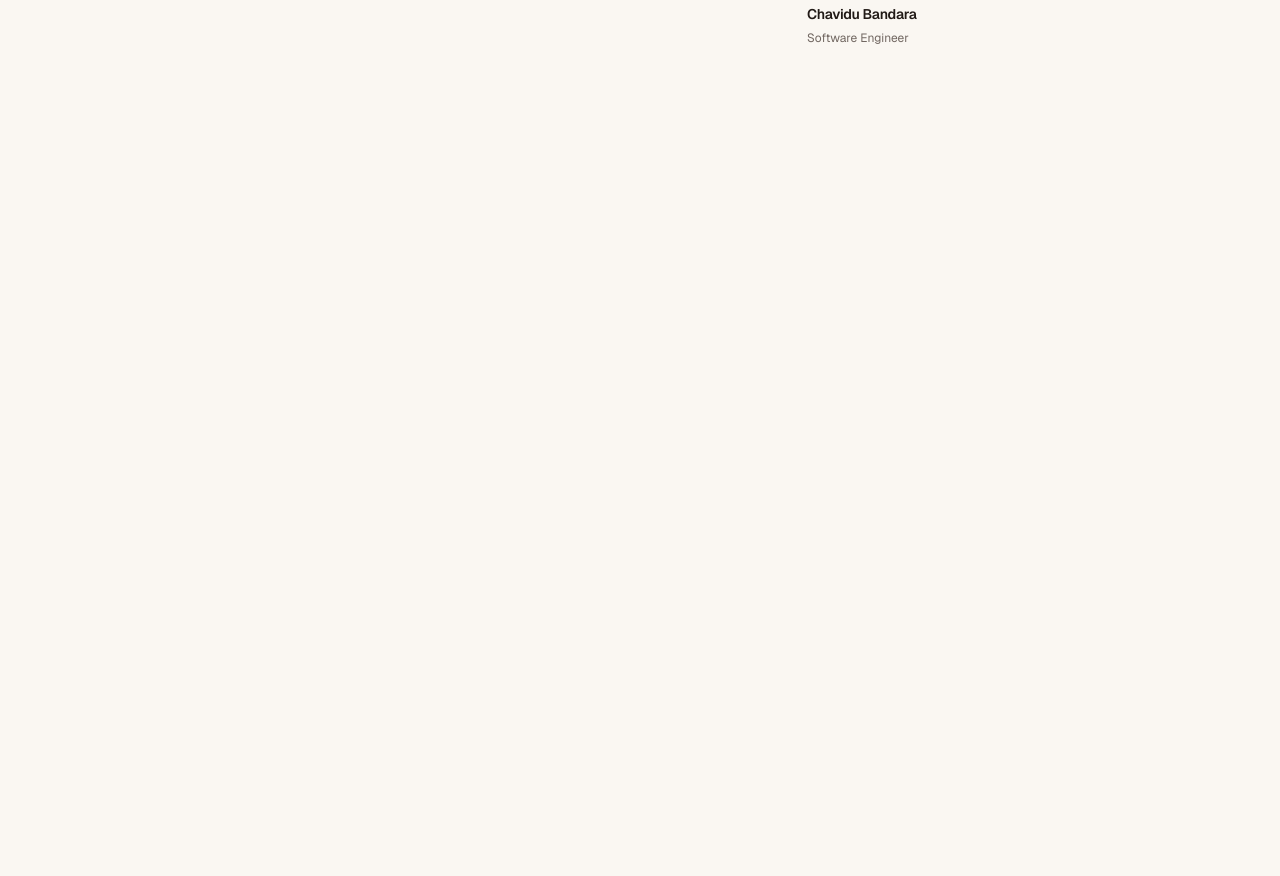
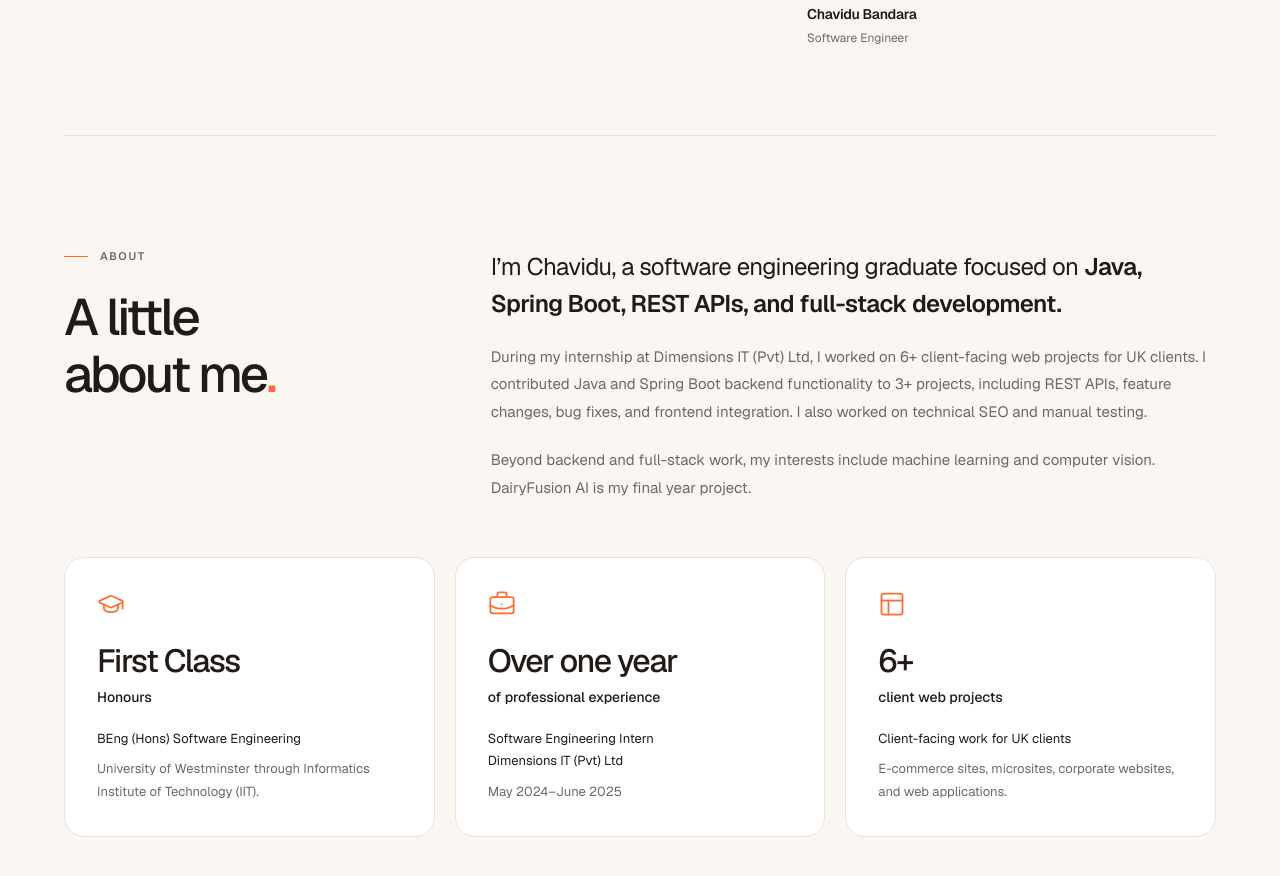
Before and after one commit to ChaviduBandara/Portfolio, a Next.js app: page / in a window 1280 px wide. Shown: the part 700-1576 px from the top of the page. Before the commit the page ends 835 px from the top, so only its background shows below. Built offline with nearby package versions, Linux system fonts and the light colour scheme.

Commit message:
add the header section

```diff
--- a/src/app/page.tsx
+++ b/src/app/page.tsx
@@ -1,4 +1,5 @@
 import { SiteHeader } from "@/components/layout/site-header";
+import { About } from "@/components/sections/about";
 import { Hero } from "@/components/sections/hero";
 
 export default function Home() {
@@ -7,6 +8,7 @@ export default function Home() {
       <SiteHeader />
       <main id="main-content" tabIndex={-1}>
         <Hero />
+        <About />
       </main>
     </>
   );
--- a/src/components/layout/site-header.module.css
+++ b/src/components/layout/site-header.module.css
@@ -31,6 +31,33 @@
   font-weight: 550;
   letter-spacing: -0.02em;
   transition: color 200ms ease;
+}
+
+.controls {
+  display: flex;
+  flex-shrink: 0;
+  align-items: center;
+  gap: clamp(0.5rem, 2.5vw, 1.5rem);
+}
+
+.navLink {
+  display: inline-flex;
+  min-height: 2.75rem;
+  align-items: center;
+  padding-inline: 0.25rem;
+  border-radius: 0.25rem;
+  color: var(--muted);
+  font-size: 0.875rem;
+  font-weight: 500;
+  text-decoration-color: var(--accent);
+  text-underline-offset: 0.4rem;
+  transition: color 200ms ease;
+}
+
+.navLink:hover,
+.navLink:focus-visible {
+  color: var(--foreground);
+  text-decoration-line: underline;
 }
 
 .skipLink {
@@ -69,3 +96,9 @@
     gap: 0.75rem;
   }
 }
+
+@media (max-width: 359px) {
+  .name {
+    display: none;
+  }
+}
--- a/src/components/layout/site-header.tsx
+++ b/src/components/layout/site-header.tsx
@@ -13,7 +13,12 @@ export function SiteHeader() {
           <span className={styles.monogram} aria-hidden="true">cb<span>.</span></span>
           <span className={styles.name}>Chavidu Bandara</span>
         </Link>
-        <ThemeToggle />
+        <div className={styles.controls}>
+          <nav aria-label="Main navigation">
+            <a className={styles.navLink} href="#about">About</a>
+          </nav>
+          <ThemeToggle />
+        </div>
       </div>
     </header>
   );
--- /dev/null
+++ b/src/components/sections/about.module.css
@@ -0,0 +1,184 @@
+.about {
+  padding-block: 6rem 7rem;
+  border-top: 1px solid var(--border);
+  scroll-margin-top: 2rem;
+}
+
+.introduction {
+  display: grid;
+  grid-template-columns: minmax(0, 1fr) minmax(0, 2fr);
+  gap: clamp(2rem, 5vw, 5rem);
+  align-items: start;
+}
+
+.eyebrow {
+  display: flex;
+  align-items: center;
+  gap: 0.75rem;
+  margin-bottom: 1.5rem;
+  color: var(--muted);
+  font-size: 0.6875rem;
+  font-weight: 550;
+  letter-spacing: 0.15em;
+  text-transform: uppercase;
+}
+
+.eyebrow::before {
+  width: 1.5rem;
+  height: 1px;
+  background: var(--accent);
+  content: "";
+}
+
+.title {
+  font-size: clamp(2.5rem, 4vw, 3.5rem);
+  font-weight: 450;
+  line-height: 1.12;
+  letter-spacing: -0.055em;
+}
+
+.title span {
+  color: var(--accent);
+}
+
+.copy {
+  max-width: 46rem;
+  color: var(--muted);
+  font-size: 0.9375rem;
+  line-height: 1.85;
+}
+
+.copy p + p {
+  margin-top: 1.25rem;
+}
+
+.copy .lead {
+  color: var(--foreground);
+  font-size: clamp(1.25rem, 2vw, 1.5rem);
+  line-height: 1.55;
+  letter-spacing: -0.025em;
+}
+
+.lead strong {
+  font-weight: 550;
+}
+
+.highlights {
+  display: grid;
+  grid-template-columns: repeat(3, minmax(0, 1fr));
+  gap: 1.25rem;
+  margin-top: 3.5rem;
+  list-style: none;
+}
+
+.highlight {
+  min-width: 0;
+}
+
+.card {
+  height: 100%;
+  padding: clamp(1.5rem, 2.5vw, 2rem);
+  border: 1px solid var(--border);
+  border-radius: 1.25rem;
+  background: var(--surface);
+  transition: border-color 250ms ease, transform 250ms ease, box-shadow 250ms ease;
+}
+
+.icon {
+  width: 1.75rem;
+  height: 1.75rem;
+  margin-bottom: 1.5rem;
+  color: var(--accent);
+}
+
+.cardTitle {
+  margin-bottom: 1.25rem;
+}
+
+.metric {
+  display: block;
+  font-size: clamp(1.5rem, 2.5vw, 2rem);
+  font-weight: 500;
+  line-height: 1.2;
+  letter-spacing: -0.045em;
+}
+
+.label {
+  display: block;
+  margin-top: 0.375rem;
+  font-size: 0.875rem;
+  font-weight: 500;
+  line-height: 1.5;
+}
+
+.detail,
+.note {
+  font-size: 0.8125rem;
+  line-height: 1.75;
+}
+
+.note {
+  margin-top: 0.5rem;
+  color: var(--muted);
+}
+
+@media (hover: hover) {
+  .card:hover {
+    border-color: color-mix(in srgb, var(--accent) 55%, var(--border));
+  }
+}
+
+@media (hover: hover) and (prefers-reduced-motion: no-preference) {
+  .card:hover {
+    transform: translateY(-4px);
+    box-shadow: 0 12px 28px -20px color-mix(in srgb, var(--foreground) 25%, transparent);
+  }
+}
+
+/* Scroll effects enhance supported browsers; content is always fully visible. */
+@supports (animation-timeline: view()) {
+  @media (prefers-reduced-motion: no-preference) {
+    .introduction,
+    .highlight {
+      animation: arrive linear both;
+      animation-timeline: view();
+      animation-range: entry 0% entry 100%;
+    }
+  }
+}
+
+@keyframes arrive {
+  from {
+    transform: translateY(16px);
+  }
+
+  to {
+    transform: translateY(0);
+  }
+}
+
+@media (max-width: 959px) {
+  .about {
+    padding-block: 4.5rem 5rem;
+  }
+
+  .introduction {
+    grid-template-columns: minmax(0, 1fr);
+    gap: 2rem;
+  }
+
+  .highlights {
+    gap: 1rem;
+    margin-top: 2.5rem;
+  }
+}
+
+@media (max-width: 699px) {
+  .about {
+    padding-block: 3.5rem 4rem;
+  }
+
+  .highlights {
+    grid-template-columns: minmax(0, 1fr);
+  }
+}
--- /dev/null
+++ b/src/components/sections/about.tsx
@@ -0,0 +1,82 @@
+import { BriefcaseBusiness, GraduationCap, PanelsTopLeft } from "lucide-react";
+import styles from "./about.module.css";
+
+export function About() {
+  return (
+    <section
+      id="about"
+      className={`page-container ${styles.about}`}
+      aria-labelledby="about-heading"
+    >
+      <div className={styles.introduction}>
+        <div>
+          <p className={styles.eyebrow}>About</p>
+          <h2 id="about-heading" className={styles.title}>
+            A little<br />about me<span>.</span>
+          </h2>
+        </div>
+
+        <div className={styles.copy}>
+          <p className={styles.lead}>
+            I’m Chavidu, a software engineering graduate focused on{" "}
+            <strong>Java, Spring Boot, REST APIs, and full-stack development.</strong>
+          </p>
+          <p>
+            During my internship at Dimensions IT (Pvt) Ltd, I worked on 6+ client-facing
+            web projects for UK clients. I contributed Java and Spring Boot backend
+            functionality to 3+ projects, including REST APIs, feature changes, bug fixes,
+            and frontend integration. I also worked on technical SEO and manual testing.
+          </p>
+          <p>
+            Beyond backend and full-stack work, my interests include machine learning
+            and computer vision. DairyFusion AI is my final year project.
+          </p>
+        </div>
+      </div>
+
+      <ul className={styles.highlights} aria-label="Career highlights">
+        <li className={styles.highlight}>
+          <div className={styles.card}>
+            <GraduationCap className={styles.icon} aria-hidden="true" strokeWidth={1.5} />
+            <h3 className={styles.cardTitle}>
+              <span className={styles.metric}>First Class</span>{" "}
+              <span className={styles.label}>Honours</span>
+            </h3>
+            <p className={styles.detail}>BEng (Hons) Software Engineering</p>
+            <p className={styles.note}>
+              University of Westminster through Informatics Institute of Technology (IIT).
+            </p>
+          </div>
+        </li>
+        <li className={styles.highlight}>
+          <div className={styles.card}>
+            <BriefcaseBusiness className={styles.icon} aria-hidden="true" strokeWidth={1.5} />
+            <h3 className={styles.cardTitle}>
+              <span className={styles.metric}>Over one year</span>{" "}
+              <span className={styles.label}>of professional experience</span>
+            </h3>
+            <p className={styles.detail}>
+              Software Engineering Intern<br />Dimensions IT (Pvt) Ltd
+            </p>
+            <p className={styles.note}>
+              <time dateTime="2024-05">May 2024</time>–<time dateTime="2025-06">June 2025</time>
+            </p>
+          </div>
+        </li>
+        <li className={styles.highlight}>
+          <div className={styles.card}>
+            <PanelsTopLeft className={styles.icon} aria-hidden="true" strokeWidth={1.5} />
+            <h3 className={styles.cardTitle}>
+              <span className={styles.metric}>6+</span>{" "}
+              <span className={styles.label}>client web projects</span>
+            </h3>
+            <p className={styles.detail}>Client-facing work for UK clients</p>
+            <p className={styles.note}>
+              E-commerce sites, microsites, corporate websites, and web applications.
+            </p>
+          </div>
+        </li>
+      </ul>
+    </section>
+  );
+}
```
Also changed, not shown: 1 other file (tests, documents, lock files or other folders).
